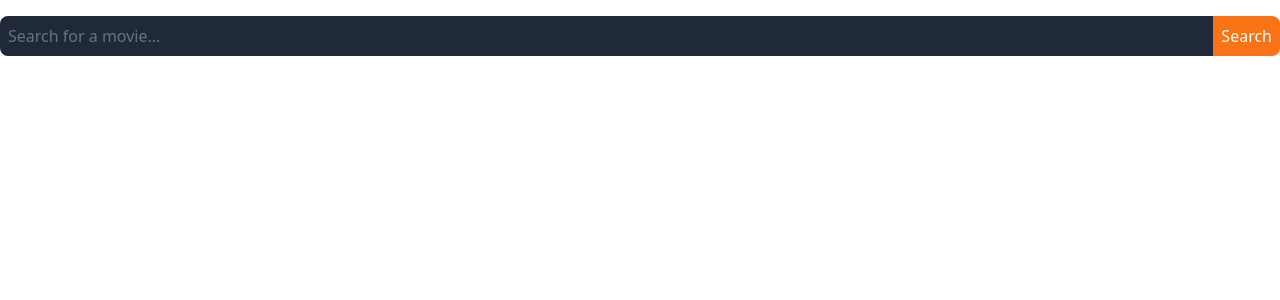
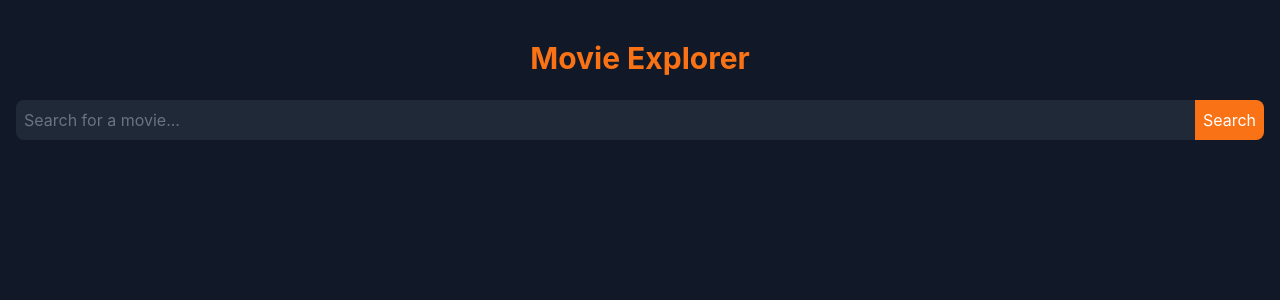
Before and after one commit to Instrumedley/movie-explorer, a React (Vite) app: page / in a window 1280 px wide. Shown: the top 300 px of the page. Built offline with nearby package versions, Linux system fonts and the light colour scheme.

Commit message:
- A few atom components for typography - some more general css added to tailwind config - moving type Movie to a proper types folder - treating response from API as an array even in the case of a single object - putting all together

```diff
--- a/package.json
+++ b/package.json
@@ -39,12 +39,12 @@
     "build": "tsc && vite build",
     "test": "vitest",
     "lint": "eslint . --ext ts,tsx --report-unused-disable-directives --max-warnings 0",
-    "preview": "vite preview",
-    "postinstall": "husky install"
+    "preview": "vite preview"
   },
   "dependencies": {
     "@heroicons/react": "2.0.18",
     "axios": "^1.6.7",
+    "prettier-plugin-tailwindcss": "^0.5.11",
     "react": "18.2.0",
     "react-dom": "18.2.0"
   },
@@ -69,7 +69,7 @@
     "happy-dom": "^12.1.6",
     "lint-staged": "13.1.0",
     "postcss": "8.4.21",
-    "prettier": "2.8.2",
+    "prettier": "^3.2.4",
     "tailwindcss": "3.2.4",
     "typescript": "^5.0.2",
     "vite": "^4.4.8",
--- a/src/app/app.tsx
+++ b/src/app/app.tsx
@@ -1,29 +1,17 @@
-import React, { useState } from 'react';
-import SearchBar from '../components/atoms/SearchBar';
-import axios from 'axios';
+import React from 'react';
+import MovieSearch from '../components/molecules/MovieSearch';
 
-const MovieSearch: React.FC = () => {
-  const [movies, setMovies] = useState([]);
-
-  const searchMovies = async (query: string) => {
-    const apiKey = 'c1c9953e'; // Should ideally be an environment variable
-    const url = `http://www.omdbapi.com/?t=${encodeURIComponent(query)}&apikey=${apiKey}`;
-
-    try {
-      const response = await axios.get(url);
-      setMovies(response.data.Search); // Handle the response as needed for your application
-    } catch (error) {
-      console.error('Error fetching data: ', error);
-      // Handle error state
-    }
-  };
-
+const App: React.FC = () => {
   return (
-      <div>
-        <SearchBar onSearch={searchMovies} />
-        {/* Render search results here */}
+      <div className="app bg-gray-900 min-h-screen text-white">
+        <div className="container mx-auto px-4 py-10">
+          <h1 className="text-3xl text-center text-orange-500 font-bold mb-6">
+            Movie Explorer
+          </h1>
+          <MovieSearch />
+        </div>
       </div>
   );
 };
 
-export default MovieSearch;
+export default App;
--- /dev/null
+++ b/src/components/atoms/label/Label.tsx
@@ -0,0 +1,5 @@
+export const Label: React.FC<{ children: React.ReactNode, className?: string }> = ({ children, className }) => (
+    <span className={`font-semibold text-gray-400 ${className}`}>
+    {children}
+  </span>
+);
--- /dev/null
+++ b/src/components/atoms/paragraph/Paragraph.tsx
@@ -0,0 +1,5 @@
+export const Paragraph: React.FC<{ children: React.ReactNode, className?: string }> = ({ children, className }) => (
+    <p className={`text-gray-300 ${className}`}>
+        {children}
+    </p>
+);
--- /dev/null
+++ b/src/components/atoms/text/Text.tsx
@@ -0,0 +1,5 @@
+export const Text: React.FC<{ children: React.ReactNode, className?: string }> = ({ children, className }) => (
+    <span className={`text-gray-200 ${className}`}>
+    {children}
+  </span>
+);
--- a/src/components/molecules/MovieSearch.tsx
+++ b/src/components/molecules/MovieSearch.tsx
@@ -1,9 +1,11 @@
 import React, { useState } from 'react';
 import SearchBar from '../atoms/SearchBar';
+import SearchResults from "components/molecules/SearchResults.tsx";
 import axios from 'axios';
+import { Movie } from '../../types/Movie';
 
 const MovieSearch: React.FC = () => {
-    const [movies, setMovies] = useState([]);
+    const [movies, setMovies] = useState<Movie[]>([]);
 
     const searchMovies = async (query: string) => {
         const apiKey = 'c1c9953e'; // TODO: add to .env file
@@ -11,17 +13,18 @@ const MovieSearch: React.FC = () => {
 
         try {
             const response = await axios.get(url);
-            setMovies(response.data.Search); // Handle the response as needed for your application
+            const searchResults = response.data || []
+            const moviesArray = Array.isArray(searchResults) ? searchResults : [searchResults];
+            setMovies(moviesArray);
         } catch (error) {
             console.error('Error fetching data: ', error);
-            // Handle error state
         }
     };
 
     return (
         <div>
             <SearchBar onSearch={searchMovies} />
-            {/* Render search results here */}
+            <SearchResults movies={movies} />
         </div>
     );
 };
--- /dev/null
+++ b/src/components/molecules/SearchResults.tsx
@@ -0,0 +1,28 @@
+import React from 'react';
+import {Paragraph} from '../atoms/paragraph/Paragraph';
+import {Label} from '../atoms/label/Label';
+import {Text} from '../atoms/text/Text';
+
+import {Movie} from '../../types/Movie';
+
+interface SearchResultsProps {
+    movies: Movie[];
+}
+
+const SearchResults: React.FC<SearchResultsProps> = ({ movies }) => {
+    return (
+        <div className="flex flex-wrap justify-center gap-4 p-4">
+            {movies.map((movie, index) => (
+                <div key={index} className="w-full md:w-1/2 lg:w-1/3 xl:w-1/4 p-4 bg-gray-800 rounded-lg">
+                    <img src={movie.Poster} alt={movie.Title} className="w-full h-auto rounded-lg mb-4" />
+                    <Label>Title:</Label> <Text>{movie.Title}</Text>
+                    <Paragraph className="mt-2">
+                        <Label>Year:</Label> <Text>{movie.Year}</Text>
+                    </Paragraph>
+                </div>
+            ))}
+        </div>
+    );
+};
+
+export default SearchResults;
--- /dev/null
+++ b/src/types/Movie.tsx
@@ -0,0 +1,17 @@
+export interface Movie {
+    Title: string;
+    Year: string;
+    Released: string;
+    Runtime: string;
+    Type: string;
+    imdbRating: string;
+    imdbVotes: string;
+    Writer: string;
+    Actors: string;
+    Plot: string;
+    Director: string;
+    Language: string;
+    Country: string;
+    Awards: string;
+    Poster: string;
+}
--- a/tailwind.config.js
+++ b/tailwind.config.js
@@ -1,4 +1,20 @@
 module.exports = {
   content: ["./src/**/*.tsx", "./src/**/*.css"],
   plugins: [require("@tailwindcss/forms")],
+  theme: {
+    extend: {
+      fontFamily: {
+        sans: ['Inter', 'sans-serif'],
+      },
+      fontSize: {
+        base: '1rem',
+        lg: '1.25rem',
+        xl: '1.5rem',
+      },
+      spacing: {
+        '1/2': '50%',
+        '2/3': '66.666667%',
+      },
+    },
+  },
 };
```
Also changed, not shown: 2 other files (tests, documents, lock files or other folders).
